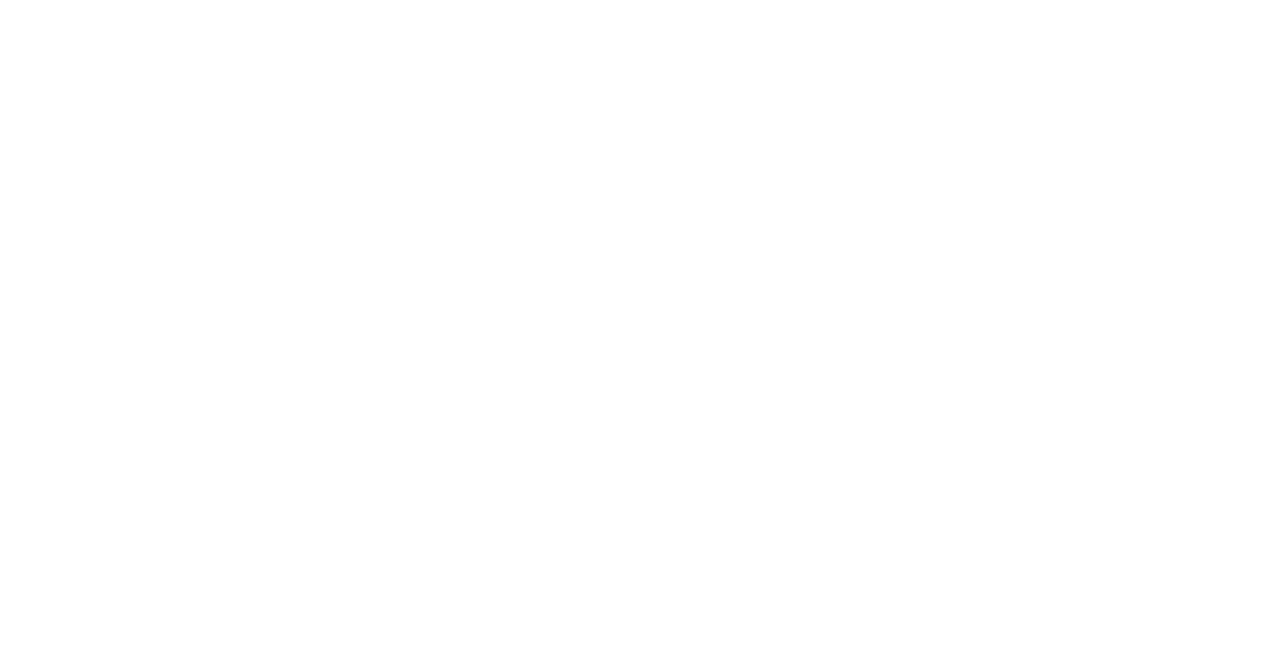
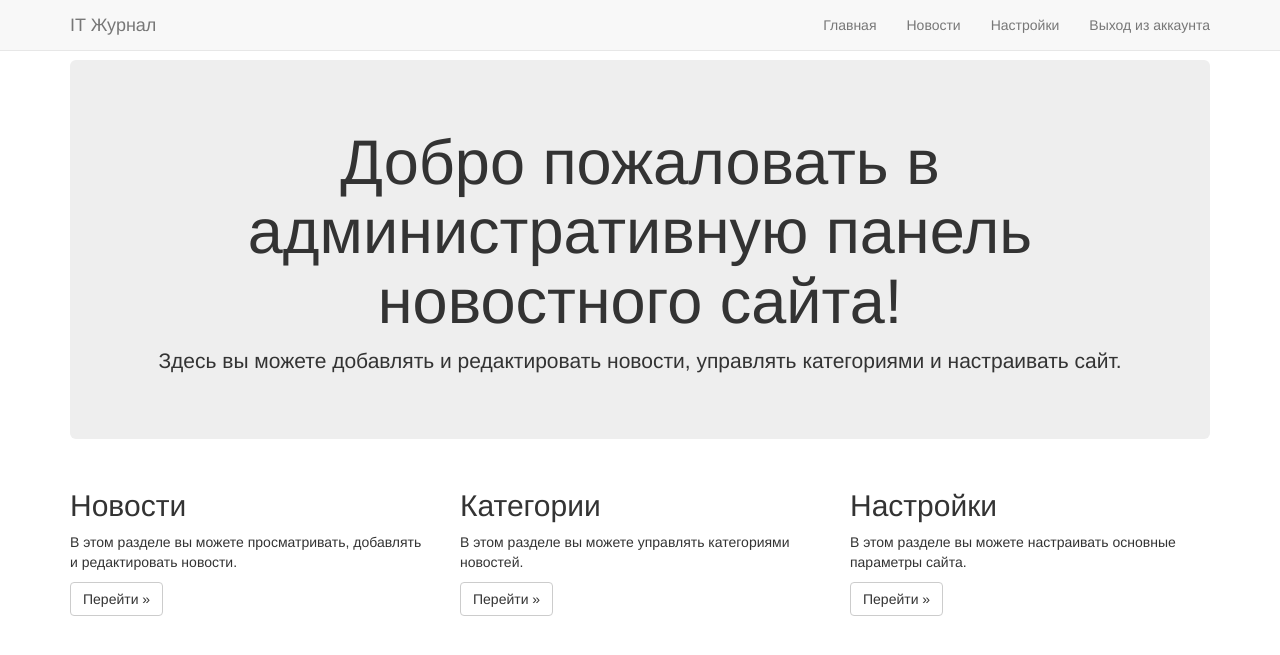
Before and after one commit to paullyaw/IT-news, a Flask app: page /dashboard in a window 1280 px wide. Before the commit the part shown is empty. Shown: the top 655 px of the page. Run offline with Flask 3, Linux system fonts and the light colour scheme; some libraries are stand-ins or nearby versions.

Commit message:
added admin dashboard

```diff
--- /dev/null
+++ b/static/css/dash.css
@@ -0,0 +1,19 @@
+body {
+  padding-top: 60px;
+}
+
+.jumbotron {
+  text-align: center;
+}
+
+.btn-default {
+  background-color: #fff;
+  border: 1px solid #ccc;
+  color: #333;
+}
+
+.btn-default:hover {
+  background-color: #ccc;
+  border-color: #ccc;
+  color: #fff;
+}
--- a/templates/dashboard.html
+++ b/templates/dashboard.html
@@ -1,10 +1,59 @@
 <!DOCTYPE html>
 <html lang="en">
 <head>
-    <meta charset="UTF-8">
-    <title>Title</title>
+  <meta charset="UTF-8">
+  <title>Административная панель</title>
+  <meta name="viewport" content="width=device-width, initial-scale=1.0">
+  <link href="https://maxcdn.bootstrapcdn.com/bootstrap/3.3.7/css/bootstrap.min.css" rel="stylesheet">
+  <link href="https://maxcdn.bootstrapcdn.com/font-awesome/4.7.0/css/font-awesome.min.css" rel="stylesheet">
+  <link href="/static/css/dash.css" rel="stylesheet">
 </head>
 <body>
+  <nav class="navbar navbar-default navbar-fixed-top">
+    <div class="container">
+      <div class="navbar-header">
+        <button type="button" class="navbar-toggle collapsed" data-toggle="collapse" data-target="#navbar-collapse">
+          <span class="sr-only">Открыть меню навигации</span>
+          <i class="fa fa-bars"></i>
+        </button>
+        <a class="navbar-brand" href="#">IT Журнал</a>
+      </div>
+      <div class="collapse navbar-collapse" id="navbar-collapse">
+        <ul class="nav navbar-nav navbar-right">
+          <li><a href="#">Главная</a></li>
+          <li><a href="#">Новости</a></li>
+          <li><a href="#">Настройки</a></li>
+          <li><a href="#">Выход из аккаунта</a></li>
+        </ul>
+      </div>
+    </div>
+  </nav>
 
+  <div class="container">
+    <div class="jumbotron">
+      <h1>Добро пожаловать в административную панель новостного сайта!</h1>
+      <p>Здесь вы можете добавлять и редактировать новости, управлять категориями и настраивать сайт.</p>
+    </div>
+    <div class="row">
+      <div class="col-md-4">
+        <h2>Новости</h2>
+        <p>В этом разделе вы можете просматривать, добавлять и редактировать новости.</p>
+        <p><a class="btn btn-default" href="#">Перейти &raquo;</a></p>
+      </div>
+      <div class="col-md-4">
+        <h2>Категории</h2>
+        <p>В этом разделе вы можете управлять категориями новостей.</p>
+        <p><a class="btn btn-default" href="#">Перейти &raquo;</a></p>
+      </div>
+      <div class="col-md-4">
+        <h2>Настройки</h2>
+        <p>В этом разделе вы можете настраивать основные параметры сайта.</p>
+        <p><a class="btn btn-default" href="#">Перейти &raquo;</a></p>
+      </div>
+    </div>
+  </div>
+
+  <script src="https://code.jquery.com/jquery-3.2.1.min.js"></script>
+  <script src="https://maxcdn.bootstrapcdn.com/bootstrap/3.3.7/js/bootstrap.min.js"></script>
 </body>
 </html>
```
Also changed, not shown: instance/site.db, static/img/images.jpg.
